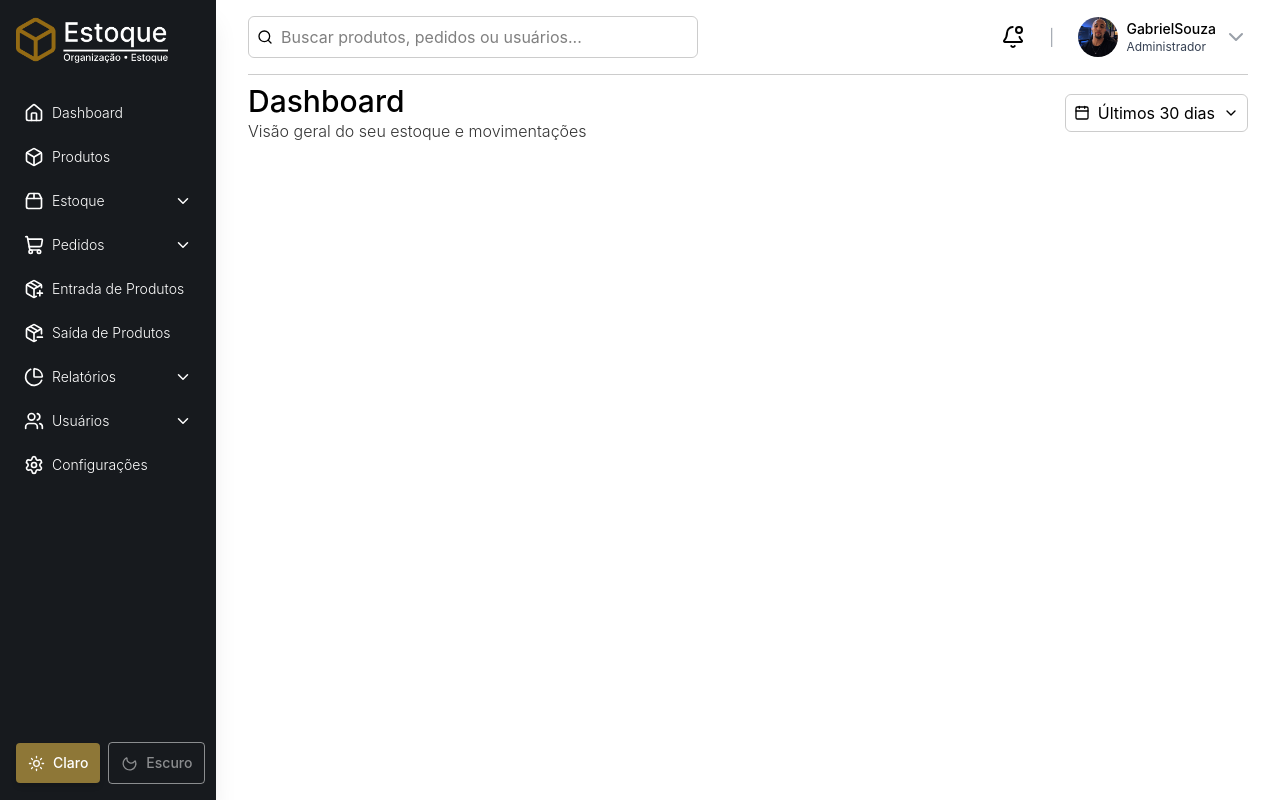
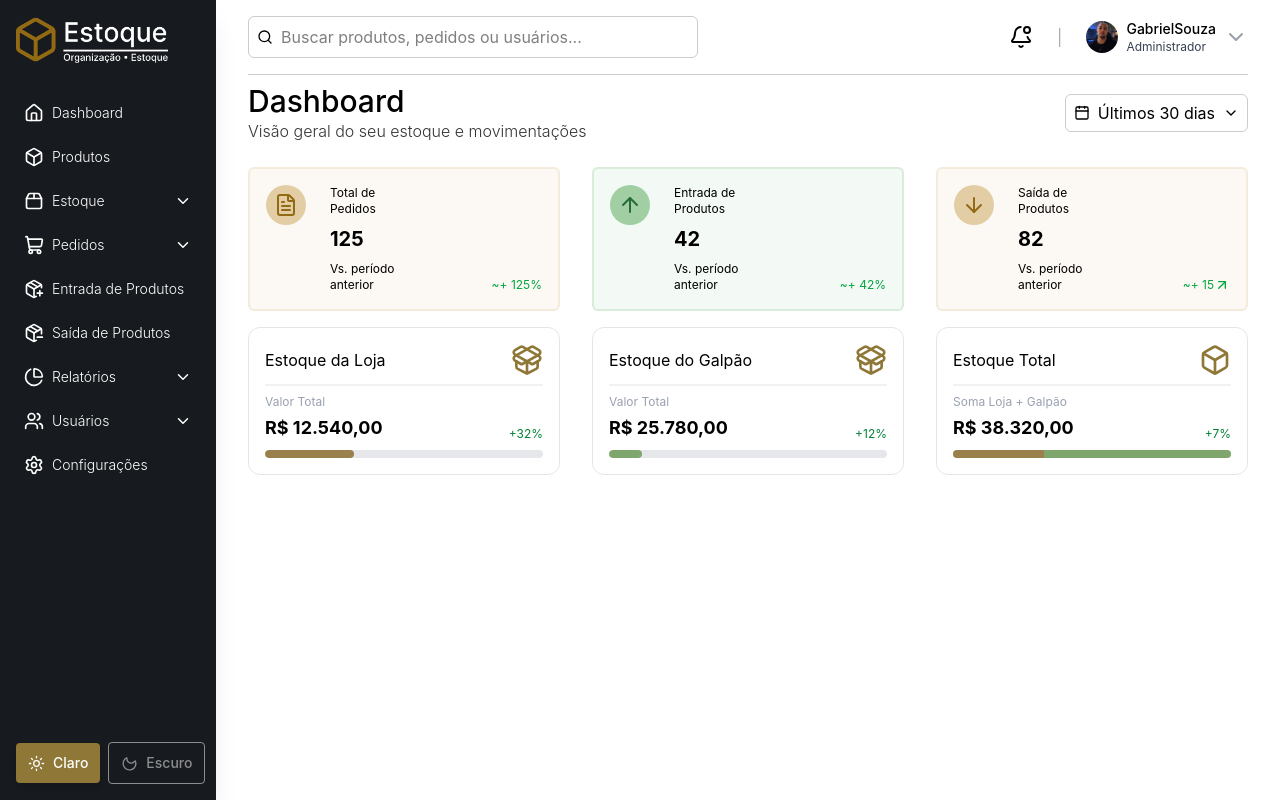
Before and after one commit to BiellSouza/Clean_Stock, a React (Vite) app: page /dashboard in a window 1280 px wide. Built offline with nearby package versions, Linux system fonts and the light colour scheme; no server answers; the database is empty.

Commit message:
fix: Parte de cima criada

```diff
--- a/src/Sessions/Dashboard.jsx
+++ b/src/Sessions/Dashboard.jsx
@@ -1,9 +1,89 @@
-import { BellDot, Calendar, ChevronDown, Search } from "lucide-react";
+import {
+  ArrowDown,
+  ArrowUp,
+  ArrowUpDown,
+  ArrowUpRight,
+  BellDot,
+  Box,
+  Calendar,
+  ChevronDown,
+  FileText,
+  PackageOpen,
+  Search,
+} from "lucide-react";
 import SidebarComponent from "../Components/Sidebar";
 import imgAdm from "../assets/imagens/Biell.jpeg";
 import HeaderComponent from "../Components/HeaderComponent";
 
 function Dashboard() {
+  const infosCards = [
+    {
+      icon: <FileText />,
+      label: "Total de Pedidos",
+      number: 125,
+      obs: "Vs. período anterior",
+      destaq: 12,
+      porcent: true,
+      arrow: false,
+      color: "#E2CDA5",
+      colorIcon: "#936A14",
+    },
+    {
+      icon: <ArrowUp />,
+      label: "Entrada de Produtos",
+      number: 42,
+      obs: "Vs. período anterior",
+      destaq: 8,
+      porcent: true,
+      arrow: false,
+      color: "#A1CFA3",
+      colorIcon: "#276B3A",
+    },
+    {
+      icon: <ArrowDown />,
+      label: "Saída de Produtos",
+      number: 82,
+      obs: "Vs. período anterior",
+      destaq: 15,
+      porcent: false,
+      arrow: true,
+      color: "#E2CDA5",
+      colorIcon: "#936A14",
+    },
+  ];
+
+  const loja = 12540;
+  const galpao = 25780;
+  const estoque = loja + galpao;
+
+  const infosEsoque = [
+    {
+      title: "Estoque da Loja",
+      label: "Valor Total",
+      icon: <PackageOpen className="size-8" />,
+      valor: loja,
+      porcent: 32,
+      cor: "#9A814C",
+    },
+    {
+      title: "Estoque do Galpão",
+      label: "Valor Total",
+      icon: <PackageOpen className="size-8" />,
+      valor: galpao,
+      porcent: 12,
+      cor: "#7FA66D",
+    },
+    {
+      title: "Estoque Total",
+      label: "Soma Loja + Galpão",
+      icon: <Box className="size-8" />,
+      valor: estoque,
+      porcent: 7,
+      loja: loja,
+      galpao: galpao,
+    },
+  ];
+
   return (
     <div className="min-h-screen pb-8">
       <div className="">
@@ -33,7 +113,7 @@ function Dashboard() {
               <img
                 src={imgAdm}
                 alt="Imagem do usuário logado"
-                className="size-10 rounded-full object-cover object-top"
+                className="size-8 rounded-full object-cover object-top"
               />
               <div>
                 <h1 className="text-sm font-medium">GabrielSouza</h1>
@@ -66,6 +146,102 @@ function Dashboard() {
             </button>
           </div>
         </section>
+
+        <section className="mt-6 flex gap-8 ">
+          {infosCards.map((item, index) => (
+            <div
+              key={index}
+              className="flex gap-6 max-w-90 w-full p-4 rounded-md"
+              style={{
+                backgroundColor: `${item.color}20`,
+                border: `2px solid ${item.color}50`,
+              }}
+            >
+              <div
+                className={`w-fit p-2 rounded-full h-fit`}
+                style={{ backgroundColor: item.color, color: item.colorIcon }}
+              >
+                {item.icon}
+              </div>
+              <div className="flex flex-col gap-2 w-full">
+                <div className="text-xs">{item.label}</div>
+                <div className="text-xl font-bold">{item.number}</div>
+                <div className="text-xs">{item.obs}</div>
+              </div>
+              {item.porcent && (
+                <div className="flex items-end w-full justify-end">
+                  <p className="text-xs text-green-600">~+ {item.number}%</p>
+                </div>
+              )}
+              {item.arrow && (
+                <div className="flex items-end w-full justify-end">
+                  <p className="text-xs text-green-600 flex items-center">
+                    ~+ {item.destaq}
+                    <ArrowUpRight className="size-4" />
+                  </p>
+                </div>
+              )}
+            </div>
+          ))}
+        </section>
+
+        <section className="mt-4 flex gap-8">
+          {infosEsoque.map((item, index) => {
+            return (
+              <div
+                key={index}
+                className="border border-gray-600/15 w-full max-w-90 p-4 rounded-xl"
+              >
+                <div className="flex items-center justify-between">
+                  <p>{item.title}</p>
+                  <span className="text-primaryDark">{item.icon}</span>
+                </div>
+                <div className="w-full opacity-5 my-2 border" />
+                <div>
+                  <p className="text-xs text-gray-400 mb-1">{item.label}</p>
+                  <div className="flex justify-between items-end">
+                    <h1 className="text-lg font-bold">
+                      {item.valor.toLocaleString("pt-BR", {
+                        style: "currency",
+                        currency: "BRL",
+                      })}
+                    </h1>
+                    <p className="text-xs text-green-700">+{item.porcent}%</p>
+                  </div>
+                </div>
+                <div className="w-full bg-gray-200 h-2 rounded-full overflow-hidden mt-2">
+                  {item.title === "Estoque Total" ? (
+                    <div className="flex w-full h-full">
+                      <div
+                        className="h-full transition-all duration-500"
+                        style={{
+                          width: `${(item.loja / item.valor) * 100}%`,
+                          backgroundColor: "#9A814C",
+                        }}
+                      />
+
+                      <div
+                        className="h-full transition-all duration-500"
+                        style={{
+                          width: `${(item.galpao / item.valor) * 100}%`,
+                          backgroundColor: "#7FA66D",
+                        }}
+                      />
+                    </div>
+                  ) : (
+                    <div
+                      className="h-full rounded-full transition-all duration-500"
+                      style={{
+                        width: `${item.porcent}%`,
+                        backgroundColor: item.cor,
+                      }}
+                    />
+                  )}
+                </div>
+              </div>
+            );
+          })}
+        </section>
       </div>
     </div>
   );
```
